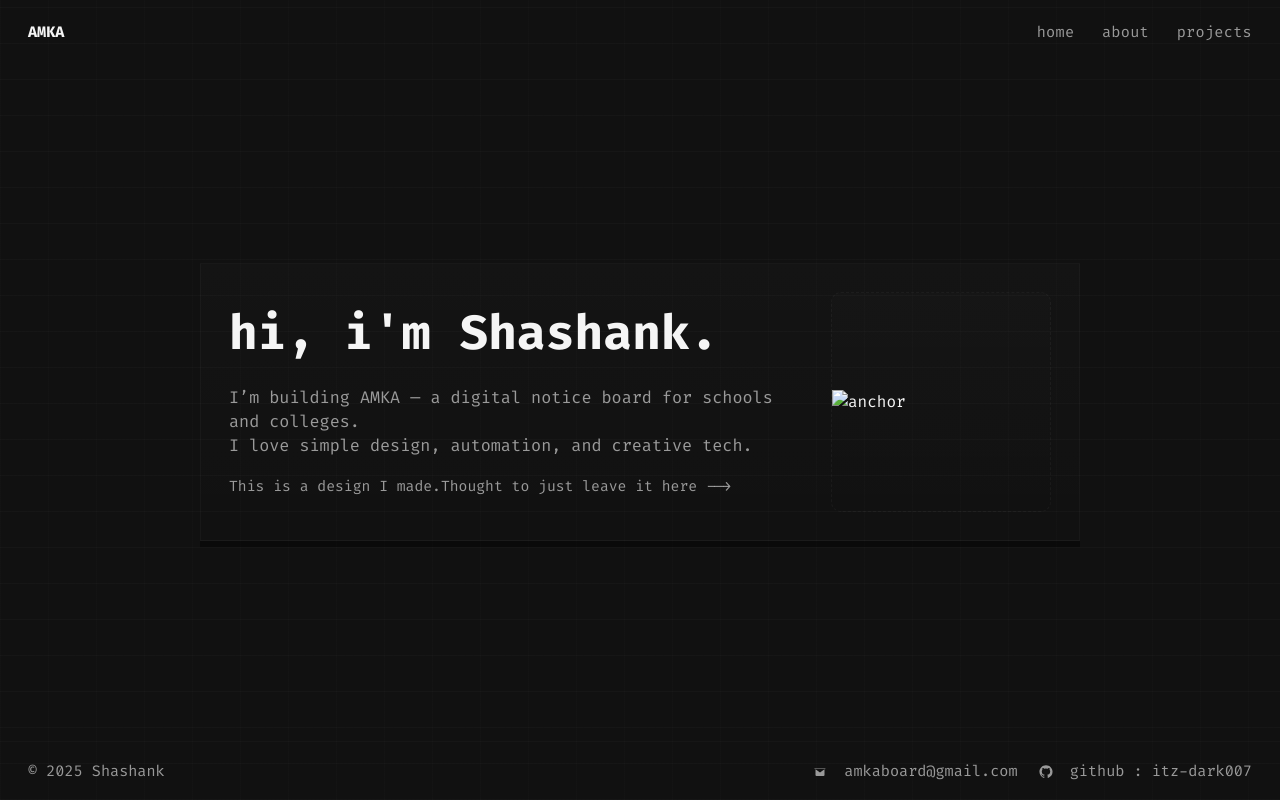
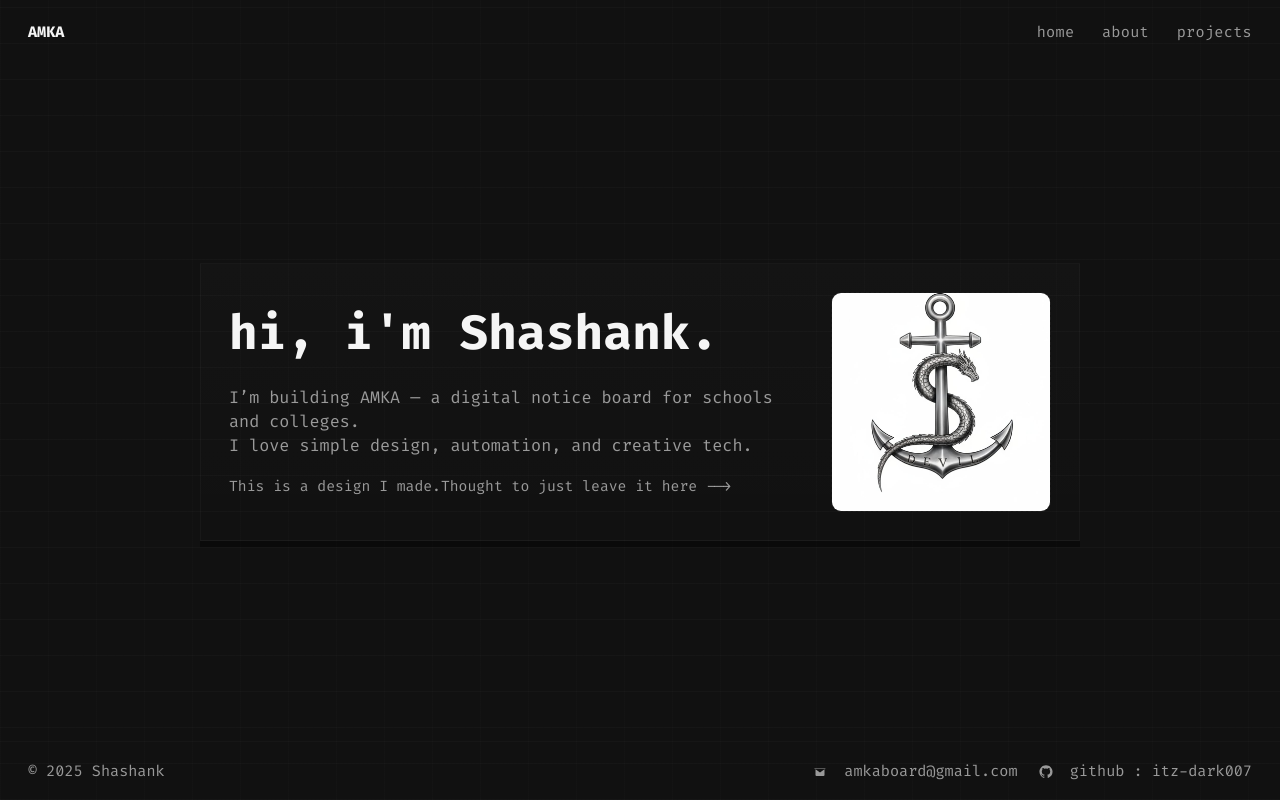
Before and after one commit to itz-dark007/mob-site, a plain HTML site: page index.html in a window 1280 px wide. Drawn offline with Linux system fonts and the light colour scheme.

Commit message:
Update index.html

```diff
--- a/index.html
+++ b/index.html
@@ -26,7 +26,7 @@ I love simple design, automation, and creative tech.</p>
 					<p style="margin-top:18px;color:var(--muted);font-size:0.92rem">This is a design I made.Thought to just leave it here --></p>
 				</div>
 						<div class="pixel">
-							<img src="assets/WhatsApp Image 2025-11-03 at 19.47.59_0e583b3a.jpg" alt="anchor" />
+							<img src="WhatsApp Image 2025-11-03 at 19.47.59_0e583b3a.jpg" alt="anchor" />
 						</div>
 			</section>
 		</div>
```
